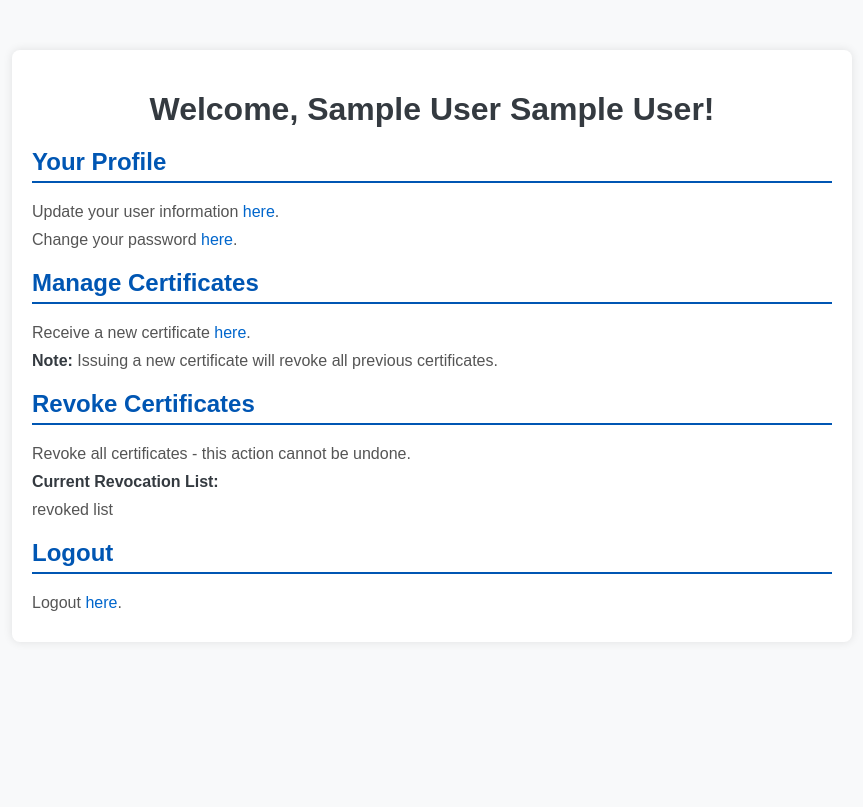
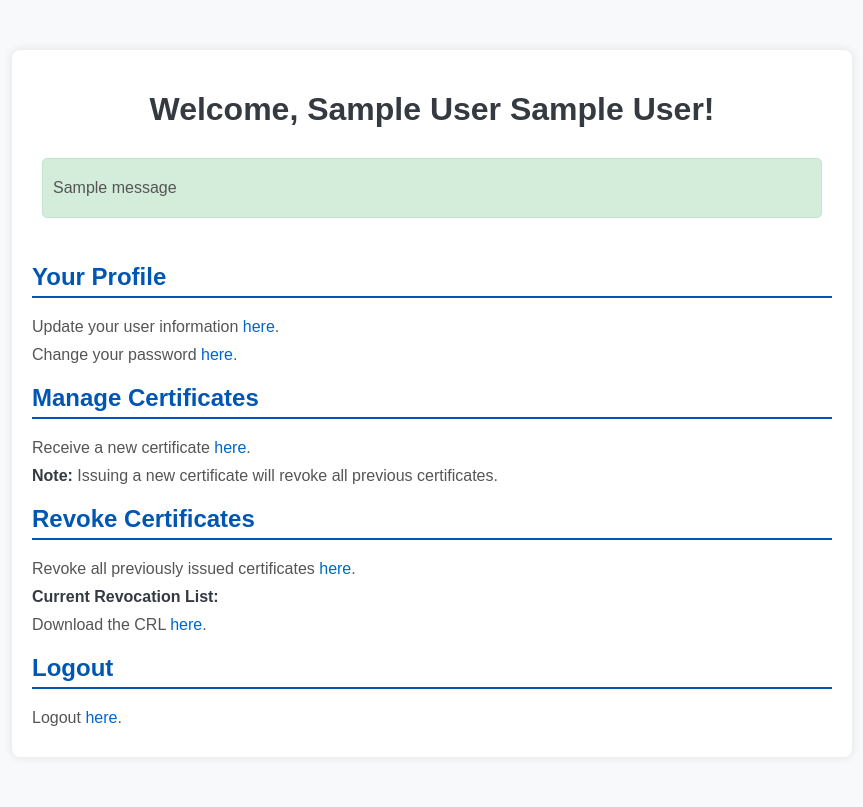
Before and after one commit to Turing-04/Applied-Security-Lab-Project, a Flask app: page /home in a window 1280 px wide. Shown: the whole page, without its empty margins (208-1071 px from the left). Before the commit the page ends 611 px from the top, so only its background shows below. Run offline with Flask 3, Linux system fonts and the light colour scheme; the visitor is signed in with stand-in values (Sample User, id 1); one stand-in notice (Sample message) is shown.

Commit message:
Lots of design improvments + all /home functionnalities working

```diff
--- a/webserver/app/app.py
+++ b/webserver/app/app.py
@@ -1,11 +1,13 @@
 # import the Flask class from the flask module
-from flask import Flask, render_template, redirect, url_for, request, session, flash, send_file
+from flask import Flask, render_template, redirect, url_for, request, session, flash, send_file, after_this_request
 from functools import wraps
 from time import sleep
 import requests
 from mysql_utils import db_auth, db_update_info, db_update_passwd, db_info
-from ca_server_utils import ca_get_admin_info, ca_revoke_cert, ca_download_cert
+from ca_server_utils import ca_get_admin_info, ca_revoke_cert, ca_download_cert, ca_get_revoked_list
 import hashlib
+import time
+import os
 
 #use flask sessions to handle users (pop once logout or problem)
 # session["uid"] = <uid fetched from DB for a given email/passwd
@@ -18,7 +20,7 @@ import hashlib
 
 # regarder @login required
 
-# TODO: check how flash messages should be displayed
+# TODO: differentiate between green and red flash messages
 # TODO: add some css to make it look better
 # TODO: setup HTTPS only
 # TODO: add logger
@@ -46,7 +48,6 @@ def login_required(f):
         if 'uid' in session:
             return f(*args, **kwargs)
         else:
-            flash("You need to login first")
             return redirect(url_for('login'))
     return wrap
 
@@ -108,12 +109,29 @@ def home():
 
     user = session.get('firstname') + " " + session.get('lastname')
 
-    #TODO: Fetch and show revocation list
-    #revoked = ca_get_revoked_list()
-    # revoked is in PEM format - need to convert it to a list of revoked certificates
-    revoked = "revoked list"
+    return render_template('home.html', user=user)
 
-    return render_template('home.html', user=user, revoked=revoked)
+
+@app.route('/download_crl', methods=['GET'])
+@login_required
+def download_crl():
+    # download CRL from CA server
+    revoked = ca_get_revoked_list()
+
+    if revoked is None:
+        flash("Error: Could not download revoked list")
+        return redirect(url_for('home'))
+    else:
+        @after_this_request
+        def remove_file(response):
+            try:
+                os.remove(revoked.name)
+            except Exception as error:
+                app.logger.error("Error removing or closing downloaded CRL", error)
+            return response
+
+    return send_file(revoked.name, as_attachment=True, mimetype='application/pkix-crl', download_name="revoked_list.crl")
+
 
 
 @app.route('/logout')
@@ -141,7 +159,7 @@ def modify_info():
         updated = db_update_info(firstname, lastname, email, session.get('uid'))
 
         if updated is not None:
-            flash('Your info have been updated !') # TODO: check how to display flash message on POST or create an alert
+            flash('User information successfully updated')
 
             #update data from DB
             session['firstname'] = updated[0]
@@ -152,7 +170,7 @@ def modify_info():
 
             return redirect(url_for('home'))
         else:
-            flash('Could not update your info')
+            flash('Error: Could not update your info')
 
     return render_template('modify_info.html', user_info=user_info)
 
@@ -171,13 +189,13 @@ def modify_passwd():
         auth = db_auth(session.get('uid'), old_passwd)
 
         if new_passwd != new_passwd_conf:
-            flash('New password and confirmation password do not match')
-            print("Passwords don't match !")
-        if auth and new_passwd == new_passwd_conf:
+            flash('Passwords do not match')
+            return redirect(url_for('modify_passwd'))
+
+        if auth:
             new_passwd_hash = hashlib.sha256(new_passwd.encode('utf-8')).hexdigest()
 
             resp = db_update_passwd(new_passwd_hash, session.get('uid'))
-            print("updated passwd", old_passwd, new_passwd)
 
             if resp:
                 print("password updated")
@@ -185,11 +203,11 @@ def modify_passwd():
                 sleep(1)
                 return redirect(url_for('passwd_changed'))
             else:
-                message = 'Could not update your password, problem with DB'
-        elif not auth:
-            message= "Incorrect password"
+                flash('Error: Could not update your password, please try again later')
+                return redirect(url_for('home'))
         else:
-            message = "Passwords don't match"
+            flash("Incorrect password")
+            return redirect(url_for('modify_passwd'))
 
 
     return render_template('modify_passwd.html', form=form, message=message)
@@ -208,28 +226,47 @@ def passwd_changed():
 @login_required
 def new_certificate():
 
+    # add check to prevent user from requesting certificate too often
+    t = session.get('last_cert_request')
+
+    if t is not None:
+        if time.time() - t < 60:
+            flash("Error: You can only request a new certificate once every minute")
+            return redirect(url_for('home'))
+
+
     # revoke old certificates
     ca_revoke_cert(session.get('uid'), session.get('lastname'), session.get('firstname'), session.get('email'))
 
-
     sleep(1)
-
-    #cert = "certificate"
 
     #TODO: check format of download for pkcs12 + add a temporary password in flash message
     # flash("Certificate downloaded, your password is "+ "password")
+    # flash ("Watchout if you reload the page, you won't see this message again and will have to issue a new certificate"")
     # redirecting user to a specific page to display download message and password
 
     cert = ca_download_cert(session.get('uid'), session.get('lastname'), session.get('firstname'), session.get('email'))
 
     if cert is not None:
+        session['last_cert_request'] = time.time()
+        #flash("Certificate downloaded")
+
+        @after_this_request
+        def remove_file(response):
+            try:
+                os.remove(cert.name)
+            except Exception as error:
+                app.logger.error("Error removing or closing downloaded certificate", error)
+            return response
+
         return send_file(cert.name, as_attachment=True, mimetype='application/x-pkcs12', download_name="certificate.p12")
     # TODO: delete temporary file and possibly redirect to home ?
     # regarder @after_request qui return une page vers laquelle rediriger l'utilisateur
 
     else:
-        flash("Could not get new certificate")
+        flash("Error: Could not get new certificate")
         return redirect(url_for('home'))
+
 
 
 @app.route("/revoke", methods=['GET'])
@@ -237,6 +274,7 @@ def new_certificate():
 def revoke_certificate():
     ca_revoke_cert(session.get('uid'), session.get('lastname'), session.get('firstname'), session.get('email'))
 
+    flash("All your certificates have been revoked")
     return redirect(url_for('home'))
 
 
--- a/webserver/app/ca_server_utils.py
+++ b/webserver/app/ca_server_utils.py
@@ -57,10 +57,16 @@ def ca_download_cert(user_id, lastname, firstname, email):
 
 def ca_get_revoked_list():
     url = "https://"+CA_IP+"/crl"
-    try:
-        r = requests.get(url)
-        # crl is encoded in PEM format
-        return r.content
-    except:
-        print("Could not fetch revoked list")
+
+    headers = {'Content-type': 'application/json'}
+
+    response = requests.get(url, headers=headers, verify="/etc/ssl/certs/cacert.pem")
+
+    if response.status_code == 200:
+        temp = tempfile.NamedTemporaryFile("w+b", delete=True)
+        temp.write(response.content)
+        temp.flush()
+        return temp
+    else:
+        print("Could not get revoked list")
         return None
--- a/webserver/app/templates/home.html
+++ b/webserver/app/templates/home.html
@@ -42,6 +42,28 @@
       padding-bottom: 5px;
     }
 
+    .flash-messages {
+      margin-bottom: 20px;
+    }
+
+    .flash-message {
+      padding: 10px;
+      border-radius: 5px;
+      margin-bottom: 15px;
+    }
+
+    .flash-success {
+      background-color: #d4edda; /* Light Green */
+      color: #155724; /* Dark Green */
+      border: 1px solid #c3e6cb; /* Border color for contrast */
+    }
+
+    .flash-error {
+      background-color: #f8d7da; /* Light Red */
+      color: #721c24; /* Dark Red */
+      border: 1px solid #f5c6cb; /* Border color for contrast */
+    }
+
     a {
       color: #0066cc; /* Medium Royal Blue */
       text-decoration: none;
@@ -66,6 +88,24 @@
   <div class="container">
     <h1>Welcome, {{ user }}!</h1>
 
+    <div class="flash-messages">
+      {% with messages = get_flashed_messages() %}
+        {% for message in messages %}
+          <div class="flash-message">
+            {% if message.startswith('Error') %}
+              <div class="flash-message flash-error">
+                <p>{{ message }}</p>
+              </div>
+            {% else %}
+              <div class="flash-message flash-success">
+                <p>{{ message }}</p>
+              </div>
+            {% endif %}
+          </div>
+        {% endfor %}
+      {% endwith %}
+    </div>
+
     <h2>Your Profile</h2>
     <p>Update your user information <a href="/modify_info">here</a>.</p>
     <p>Change your password <a href="/modify_passwd">here</a>.</p>
@@ -75,9 +115,9 @@
     <p><strong>Note:</strong> Issuing a new certificate will revoke all previous certificates.</p>
 
     <h2>Revoke Certificates</h2>
-    <p>Revoke all certificates - this action cannot be undone.</p>
+    <p>Revoke all previously issued certificates <a href="/revoke">here</a>.</p>
     <p><strong>Current Revocation List:</strong></p>
-    <p>{{ revoked }}</p>
+    <p> Download the CRL <a href="/download_crl">here</a>.</p>
 
     <h2>Logout</h2>
     <p>Logout <a href="/logout">here</a>.</p>
```
Also changed, not shown: webserver/app/templates/modify_passwd.html (+20 -3 lines).
